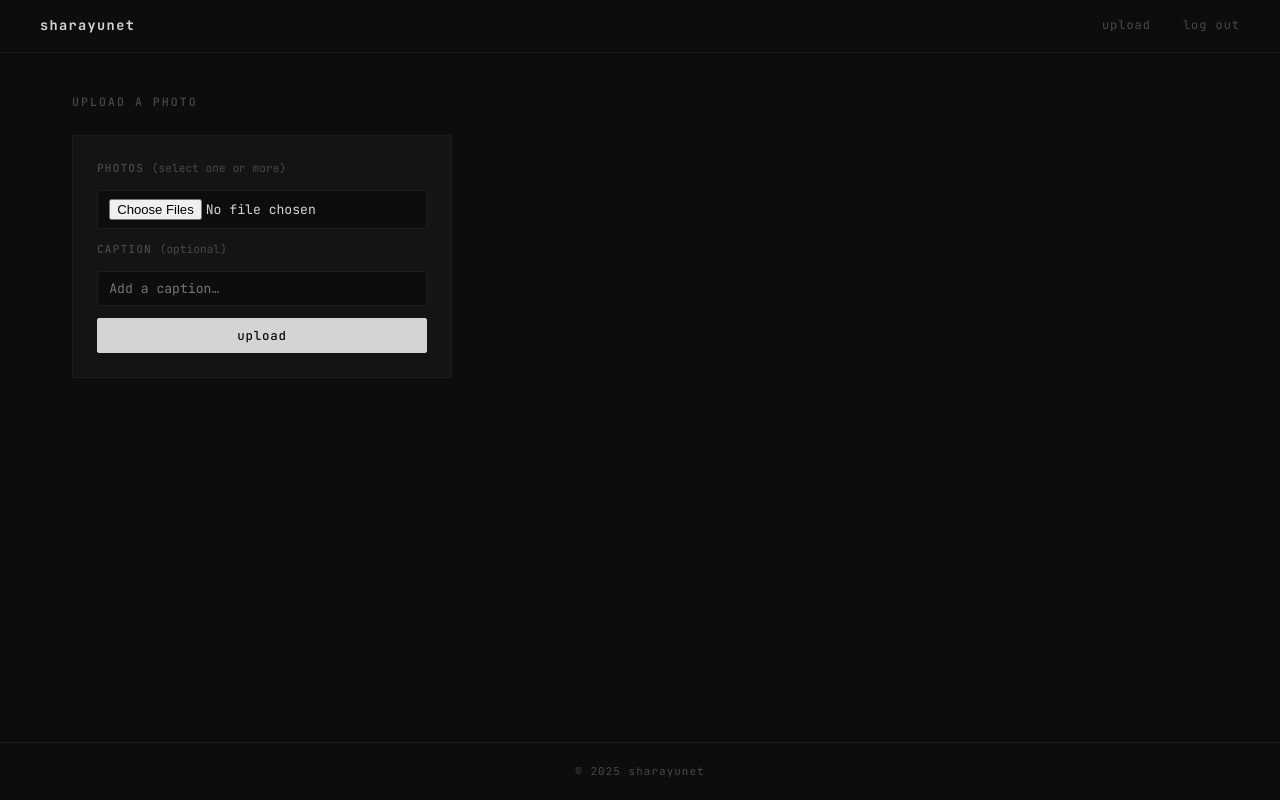
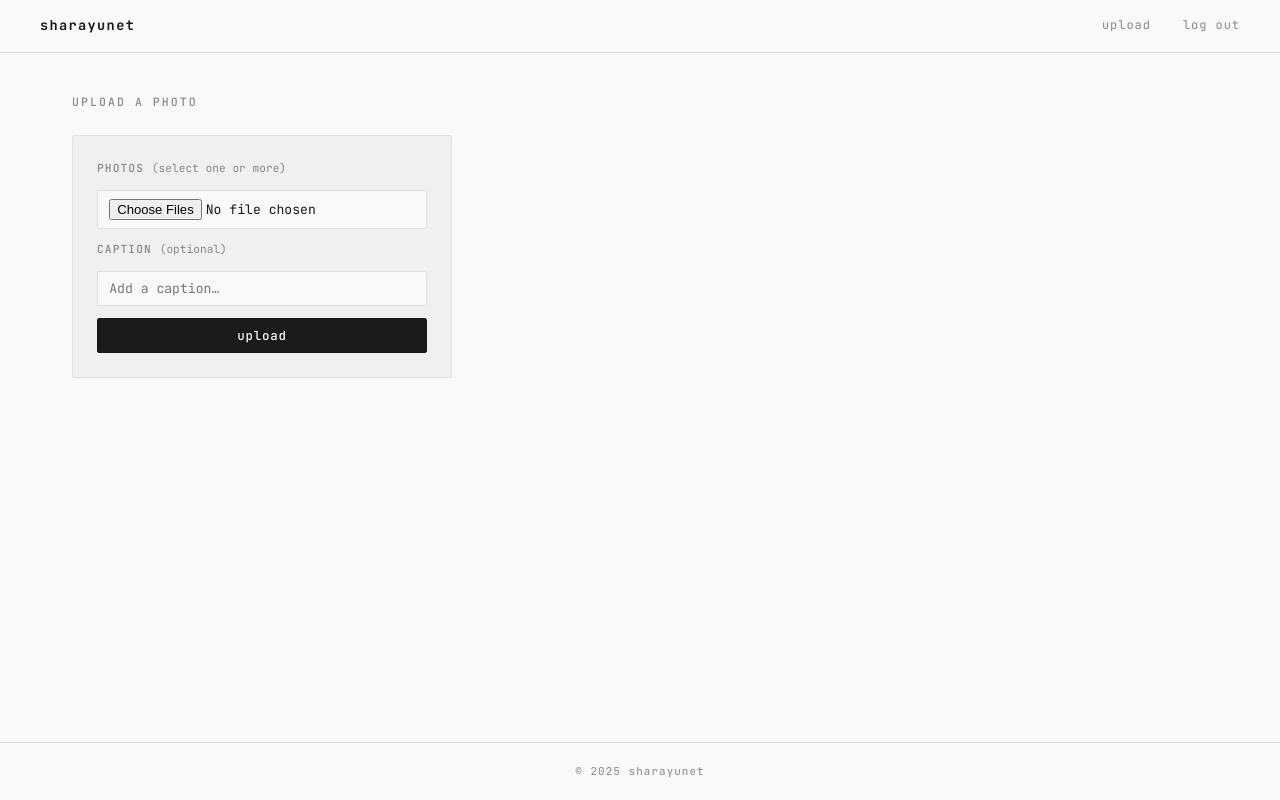
Before and after one commit to danielbonkowsky/sharayunet, a Flask app: page /upload in a window 1280 px wide. Run offline with Flask 3, Linux system fonts and the light colour scheme; the visitor is signed in with stand-in values (Sample User, id 1).

Commit message:
Changed to light mode

```diff
--- a/static/style.css
+++ b/static/style.css
@@ -4,13 +4,13 @@
 *, *::before, *::after { box-sizing: border-box; margin: 0; padding: 0; }
 
 :root {
-  --bg: #0d0d0d;
-  --surface: #141414;
-  --border: #1e1e1e;
-  --text: #d4d4d4;
-  --text-muted: #484848;
-  --accent: #d4d4d4;
-  --accent-hover: #ffffff;
+  --bg: #f9f9f9;
+  --surface: #f0f0f0;
+  --border: #e0e0e0;
+  --text: #1a1a1a;
+  --text-muted: #888888;
+  --accent: #1a1a1a;
+  --accent-hover: #000000;
   --danger: #cc4444;
   --danger-hover: #ee4444;
   --radius: 2px;
@@ -94,8 +94,8 @@ img { display: block; max-width: 100%; height: auto; }
 .flash-container { margin-bottom: 1.5rem; }
 
 .flash {
-  background: #1a1a0e;
-  border: 1px solid #333320;
+  background: #fffde7;
+  border: 1px solid #e8e4c0;
   border-radius: var(--radius);
   padding: .6rem 1rem;
   font-size: .78rem;
@@ -129,7 +129,7 @@ img { display: block; max-width: 100%; height: auto; }
 
 .btn-primary:hover {
   background: var(--accent-hover);
-  color: #000;
+  color: #fff;
   border-color: var(--accent-hover);
 }
 
@@ -207,7 +207,7 @@ img { display: block; max-width: 100%; height: auto; }
 .photo-detail-img-wrap {
   border-radius: var(--radius);
   overflow: hidden;
-  background: #000;
+  background: #e8e8e8;
 }
 
 .photo-detail-img-wrap img {
@@ -268,7 +268,7 @@ img { display: block; max-width: 100%; height: auto; }
   position: relative;
   overflow: hidden;
   border-radius: var(--radius);
-  background: #000;
+  background: #e8e8e8;
   line-height: 0;
 }
 
@@ -329,7 +329,7 @@ img { display: block; max-width: 100%; height: auto; }
   width: 5px;
   height: 5px;
   border-radius: 50%;
-  background: rgba(255,255,255,.2);
+  background: rgba(0,0,0,.2);
   border: none;
   cursor: pointer;
   padding: 0;
@@ -337,7 +337,7 @@ img { display: block; max-width: 100%; height: auto; }
 }
 
 .carousel-dot.active {
-  background: #fff;
+  background: rgba(0,0,0,.8);
   transform: scale(1.4);
 }
 
```
